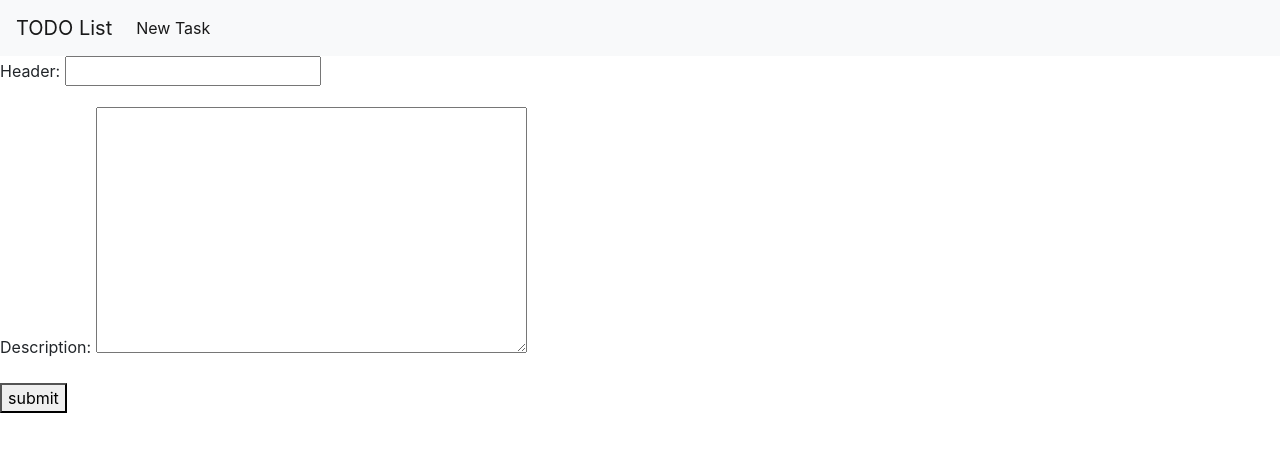
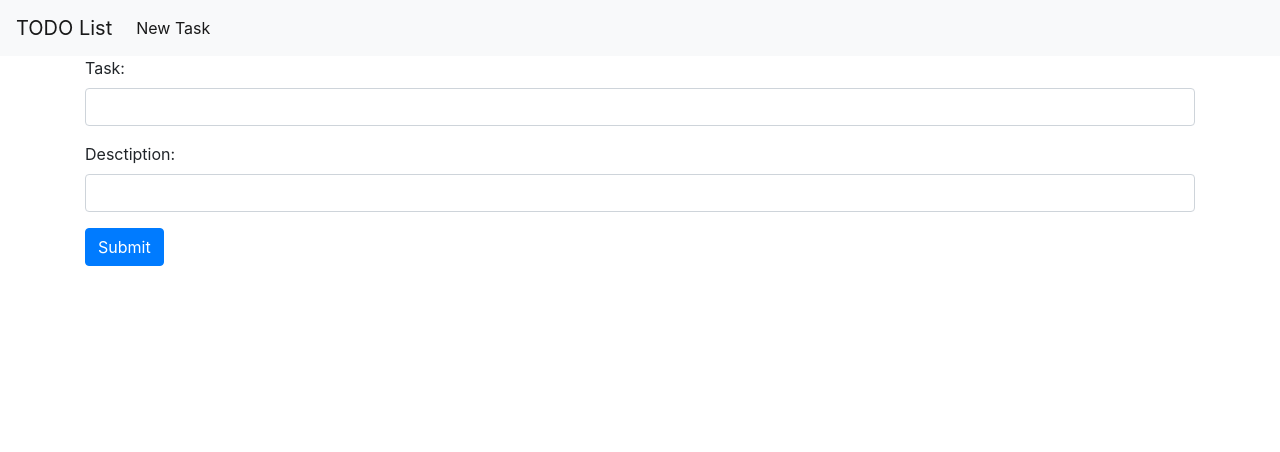
Before and after one commit to smertelny/todo, a Django app: page /new/ in a window 1280 px wide. Shown: the top 452 px of the page. Run offline with Django 3.2, Linux system fonts and the light colour scheme; some libraries are stand-ins or nearby versions.

Commit message:
Form is working

```diff
--- a/todo/templates/todo/create_task.html
+++ b/todo/templates/todo/create_task.html
@@ -3,10 +3,24 @@
 {% block title %}Create new task{% endblock title %}
 
 {% block content %}
-<form action="" method="post">
-    {% csrf_token %}
-    {{ form.as_p }}
-    <button type="submit">submit</button>
-</form>
+{{ form.non_field_errors }}
+<div class="container">
+    <form action="" method="post">
+        {% csrf_token %}
 
+        <div class="form-group">
+            {{ form.header.errors}}
+            <label for="{{ form.header.id_for_label }}">Task: </label>
+            <input class="form-control" type="text" name="header" maxlength="50" required="" id="id_header">
+        </div>
+
+        <div class="form-group">
+            {{ form.description.errors}}
+            <label for="{{ form.description.id_for_label }}">Desctiption: </label>
+            <input class="form-control" type="text" name="description" id="id_description">
+        </div>
+
+        <button class="btn btn-primary" type="submit">Submit</button>
+    </form>
+</div>
 {% endblock content %}
--- a/todo/todo_list/forms.py
+++ b/todo/todo_list/forms.py
@@ -1,4 +1,5 @@
 from django.forms import ModelForm
+from django import forms
 
 from .models import TODO
 
```
